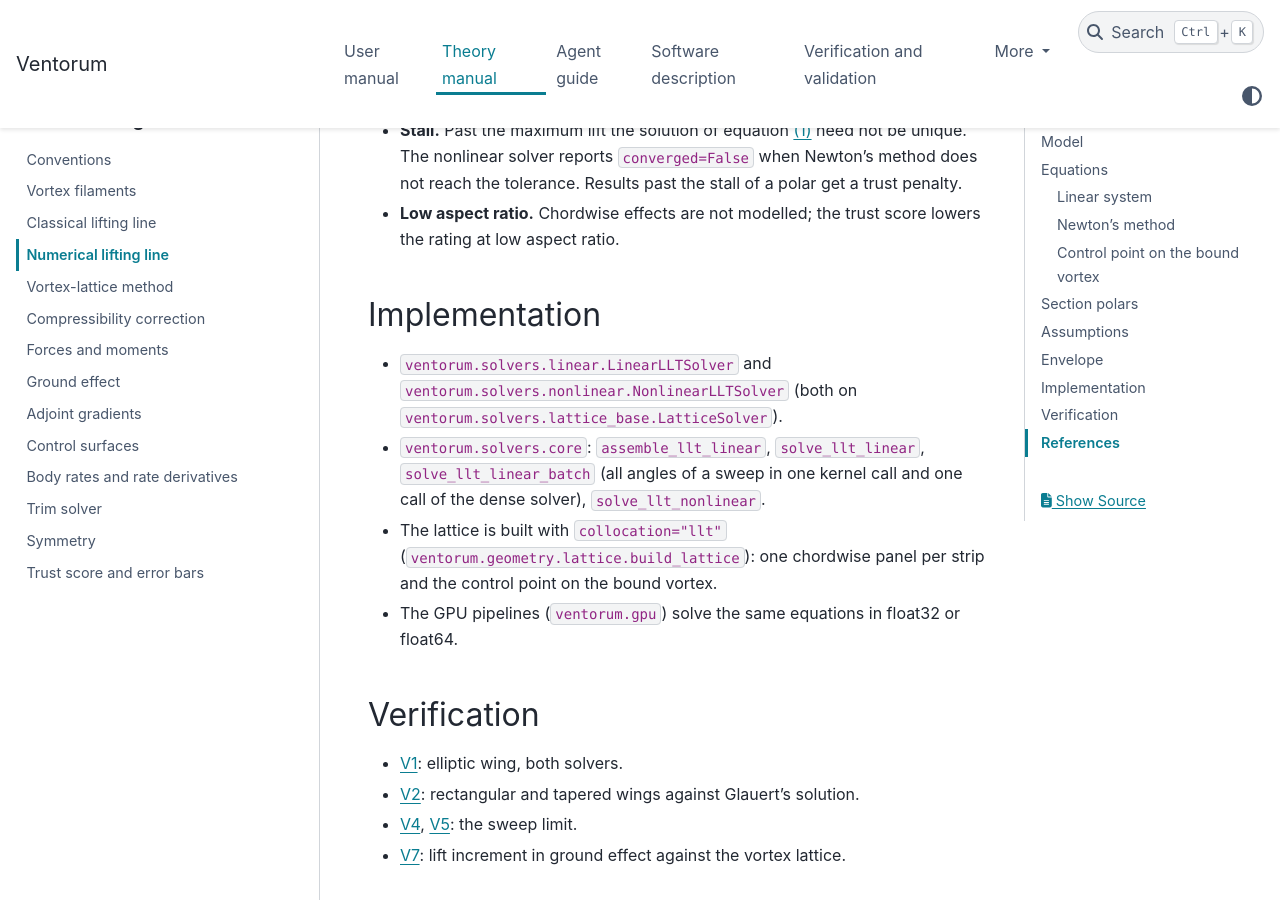
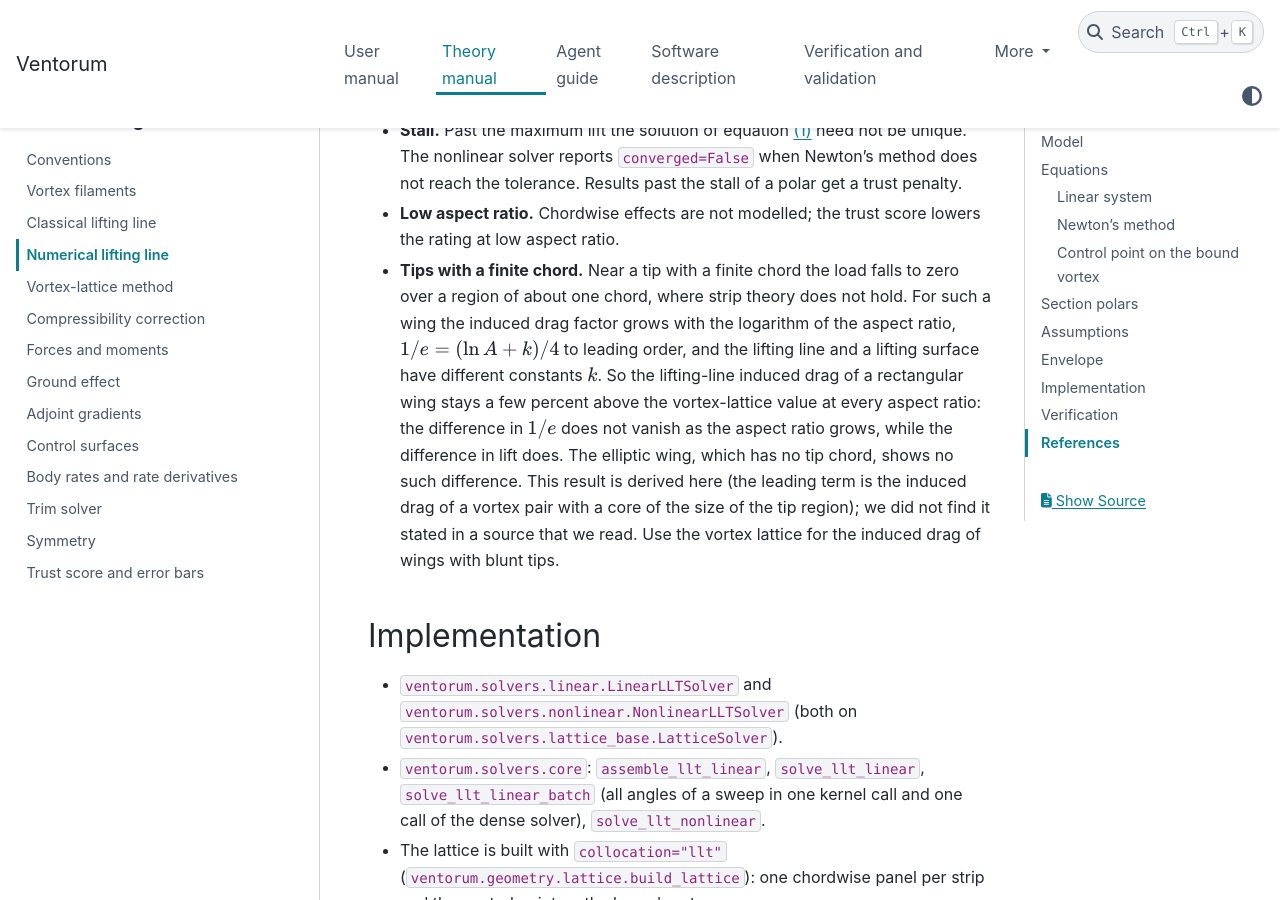
Before and after one commit to manrd/Ventorum, a Sphinx documentation site: the page built from docs/theory/numerical_lifting_line.md, in a window 1280 px wide and 900 px high, scrolled down 3681 px. Built offline with Sphinx 7.4.7 and the PyData theme 0.15.4, drawn with Linux system fonts in a browser that asks for light colours.

Commit message:
State the induced drag limit of the lifting line at blunt tips
For a wing with a finite tip chord, the lifting line and a lifting
surface give 1/e = (ln A + k)/4 with different constants k, so the
lifting-line induced drag of a rectangular wing stays a few percent above
the vortex-lattice value at every aspect ratio. A check with independent
implementations of both methods found each Ventorum solver correct for its
own theory. The theory page now states this limit.

Co-Authored-By: Claude Opus 5.5 <noreply@anthropic.com>

```diff
--- a/docs/theory/numerical_lifting_line.md
+++ b/docs/theory/numerical_lifting_line.md
@@ -78,6 +78,7 @@ A linear airfoil has the constants $a_0$, $\alpha_{L0}$, $C_{d0}$ and $C_{m0}$.
 - **Ground effect.** One horseshoe per strip cannot follow the chordwise variation of the image flow. The lifting line is refused below `LLT_GE_MIN_H_OVER_C` (the smallest clearance divided by the reference chord) and gives a note below `LLT_GE_WARN_H_OVER_C` ([V7](../verification_report.md)).
 - **Stall.** Past the maximum lift the solution of equation {eq}`eq-llt-nonlinear` need not be unique. The nonlinear solver reports `converged=False` when Newton's method does not reach the tolerance. Results past the stall of a polar get a trust penalty.
 - **Low aspect ratio.** Chordwise effects are not modelled; the trust score lowers the rating at low aspect ratio.
+- **Tips with a finite chord.** Near a tip with a finite chord the load falls to zero over a region of about one chord, where strip theory does not hold. For such a wing the induced drag factor grows with the logarithm of the aspect ratio, $1/e = (\ln A + k)/4$ to leading order, and the lifting line and a lifting surface have different constants $k$. So the lifting-line induced drag of a rectangular wing stays a few percent above the vortex-lattice value at every aspect ratio: the difference in $1/e$ does not vanish as the aspect ratio grows, while the difference in lift does. The elliptic wing, which has no tip chord, shows no such difference. This result is derived here (the leading term is the induced drag of a vortex pair with a core of the size of the tip region); we did not find it stated in a source that we read. Use the vortex lattice for the induced drag of wings with blunt tips.
 
 ## Implementation
 
```
